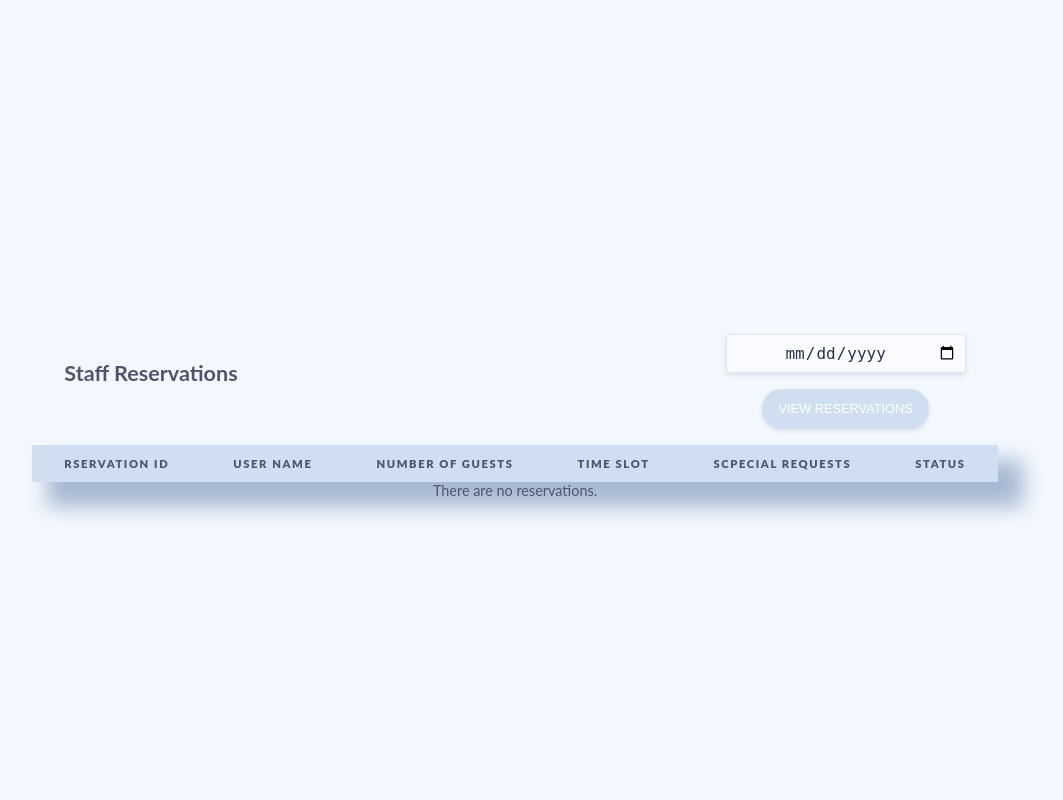
After one commit to Nas77777/School-webproject, a Flask app: page /staff_reservations in a window 1280 px wide. The commit adds this page. Shown: the whole page, without its empty margins (125-1188 px from the left). Run offline with Flask 3, Linux system fonts and the light colour scheme; a user stored in the database is signed in; lists and menus that the app fills with data are empty; parts of the project's set-up code (start-up, migrations or seed data) failed here and were passed over.

Commit message:
added the staff reservations view

```diff
--- a/app.py
+++ b/app.py
@@ -117,6 +117,7 @@ class Events(db.Model):
     finish_time = db.Column(db.Time, nullable=False)
     ticket = db.Column(db.String(100), nullable=False)
 
+# Newsletter Signup Table
 class NewsletterSignup(db.Model):
     id = db.Column(db.Integer, primary_key=True)
     email_address = db.Column(db.String(120), unique=True, nullable=False)
@@ -160,6 +161,7 @@ class ProductAdminView(MyModelView):
         'image_url': ImageUploadField('Image', base_path=app.config['UPLOAD_FOLDER'], allowed_extensions=app.config['ALLOWED_EXTENSIONS'])
     }
 
+admin.add_view(AvailabilityView(Availability, db.session))
 admin.add_view(ProductAdminView(MenuItem, db.session))
 admin.add_view(MyModelView(User, db.session))
 admin.add_view(MyModelView(NewsletterSignup, db.session))
@@ -255,8 +257,8 @@ def login():
 
 @app.route('/home', methods=['GET', 'POST'])
 def mainpage():
-
-    return render_template('main-page.html')
+    events = Events.query.all()
+    return render_template('main-page.html', events=events)
 
 if __name__ == '__main__':
     with app.app_context():
@@ -271,7 +273,7 @@ def menu():
     return render_template("menu.html", products=products)
 
 
-@app.route('/rservation', methods=['GET', 'POST'])
+@app.route('/reservation', methods=['GET', 'POST'])
 def reservation():
     user_id = session.get('user_id')
     if not user_id:
@@ -396,6 +398,17 @@ def confirm():
         number_of_guests=number_of_guests,
         special_requests=special_requests)
 
+@app.route('/events', methods=['GET', 'POST'])
+def events():
+    events = Events.query.all()
+
+    return render_template('events.html', events=events)
+
+@app.route('/logout')
+def logout():
+    session.clear()
+    return redirect(url_for('home'))
+
 icon_dictionary = {
     "appetizers": '<i class="fas fa-leaf"></i>',
     "soups": '<i class="fas fa-utensils"></i>',
@@ -405,6 +418,42 @@ icon_dictionary = {
     "beverages": '<i class="fas fa-glass-martini-alt"></i>'
 }
 
+@app.route('/staff_reservations', methods=['GET', 'POST'])
+@login_required
+def staff_reservation():
+    if current_user.role != 'admin':
+        flash("You do not have permission to access this page.", "danger")
+        return redirect(url_for('mainpage'))
+
+    reservations = []
+    selected_date = None
+    if request.method == 'POST':
+        select_date_str = request.form.get('selected_date')
+        if select_date_str:
+            selected_date = datetime.strptime(select_date_str, '%Y-%m-%d').date()
+
+
+            reservations = Reservation.query.join(Availability).filter(
+                Availability.date == selected_date
+            ).all()
+
+
+            reservations_details = []
+            for reservation in reservations:
+                user = User.query.get(reservation.user_id)
+                reservations_details.append({
+                    "id": reservation.id,
+                    "user_name": user.name if user else "N/A",
+                    "number_of_guests": reservation.number_of_guests,
+                    "special_requests": reservation.special_requests,
+                    "start_time": reservation.availability.formatted_start_time,
+                    "end_time": reservation.availability.formatted_end_time,
+                    "status": reservation.status,
+                })
+
+            reservations = reservations_details
+
+    return render_template('staff_reservations.html', reservations=reservations, selected_date=selected_date)
 
 if __name__ == '__main__':
     with app.app_context():
--- /dev/null
+++ b/static/staffTable.css
@@ -0,0 +1,104 @@
+/*   color variables */
+:root {
+  --clr-primary: #d0def2;
+  --clr-primary-light: #f3f8fe;
+  --clr-primary-dark: #a7bad3;
+  --clr-gray100: #f9fbff;
+  --clr-gray150: #f4f6fb;
+  --clr-gray200: #eef1f6;
+  --clr-gray300: #e1e5ee;
+  --clr-gray400: #767b91;
+  --clr-gray500: #4f546c;
+  --clr-gray600: #2a324b;
+  --clr-gray700: #161d34;
+  --radius: 0.2rem;
+}
+
+*,
+*::before,
+*::after {
+  box-sizing: border-box;
+  margin: 0;
+  padding: 0;
+}
+
+body {
+  font-family: Lato, sans-serif;
+  height: 100vh;
+  display: grid;
+  justify-content: center;
+  align-items: center;
+  color: var(--clr-gray500);
+  font-size: 0.9rem;
+  background-color: var(--clr-primary-light);
+}
+
+table {
+  border-collapse: collapse;
+  box-shadow: 20px 20px 20px 5px var(--clr-primary-dark);
+  background-color: white;
+  text-align: left;
+
+  th {
+    background-color: var(--clr-primary);
+    padding: 0.75rem 2rem;
+    text-transform: uppercase;
+    letter-spacing: 0.1rem;
+    font-size: 0.7rem;
+    font-weight: 900;
+  }
+
+  td {
+    padding: 1rem 2rem;
+  }
+
+  tr:nth-child(even) {
+    background-color: var(--clr-primary-light);
+  }
+}
+
+
+.table_header{
+    display: flex;
+    justify-content: space-between;
+    align-items: center;
+    padding: 1rem 2rem;
+
+
+}
+
+.date_box {
+    display: block;
+    margin: 1rem auto;
+    padding: 0.5rem;
+    border: 1px solid var(--clr-gray300);
+    border-radius: var(--radius);
+    width: 15rem;
+    text-align: center;
+    font-size: 1rem;
+    background-color: var(--clr-gray100);
+    color: var(--clr-gray600);
+    box-shadow: 0 2px 5px rgba(0, 0, 0, 0.1);
+}
+
+
+.btn{
+    display: inline-block;
+    padding: 0.5rem 1rem;
+    margin: 0 0.5rem;
+    border: none;
+    border-radius: var(--radius);
+    background-color: var(--clr-primary);
+    color: white;
+    font-size: 0.8rem;
+    cursor: pointer;
+    box-shadow: 0 2px 5px rgba(0, 0, 0, 0.1);
+    box-sizing: border-box;
+    text-transform: uppercase;
+    border-radius: 2rem;
+    height: 2.5rem;
+}
+
+.btn:hover{
+    background-color: var(--clr-primary-dark);
+}
--- /dev/null
+++ b/templates/staff_reservations.html
@@ -0,0 +1,52 @@
+<!DOCTYPE html>
+<html>
+  <head>
+    <title>Staff Reservations View </title>
+    <link rel="stylesheet" type="text/css" href="{{ url_for('static', filename='staffTable.css') }}">
+    <link href="https://fonts.googleapis.com/css2?family=Cormorant+Garamond:wght@400;600&family=Montserrat:wght@300;400;500&display=swap" rel="stylesheet">
+  </head>
+  <body>
+            <center>
+        <section class = "table_header" >
+            <h1>Staff Reservations</h1>
+            <form method = "post">
+                <input class= "date_box" type="date" id="selected_date" name="selected_date" placeholder="Select Date">
+                <input class="btn" type="submit" value="View Reservations">
+            </form>
+            {% if selected_date %}
+                <p>reservations for {{selected_date}}</p>
+            {% endif %}
+        </section>
+
+        <section class = "Table_body">
+            <table>
+                <thead>
+                    <tr>
+                        <th>Rservation ID </th>
+                        <th>User Name </th>
+                        <th>Number of guests </th>
+                        <th>Time slot </th>
+                        <th>Scpecial requests </th>
+                        <th>Status</th>
+                    </tr>
+            </thead>
+            <tbody >
+                {% for reservation in reservations %}
+                    <tr>
+                        <td>{{ reservation.id }}</td>
+                        <td>{{ reservation.user_name }}</td>
+                        <td>{{ reservation.number_of_guests }}</td>
+                        <td>{{ reservation.start_time }} - {{ reservation.end_time }}</td>
+                        <td>{{ reservation.special_requests or "none" }}</td>
+                        <td>{{reservation.Status}}</td>
+                    </tr>
+                {% endfor %}
+            </tbody>
+            </table>
+            {% if not reservations %}
+                <p>There are no reservations.</p>
+            {% endif %}
+        </section>
+  </body>
+
+ </center>
```
Also changed, not shown: cli.py (deleted, +0 -35 lines), templates/main-page.html (+19 -59 lines), instance/Verdant_Database.db.
